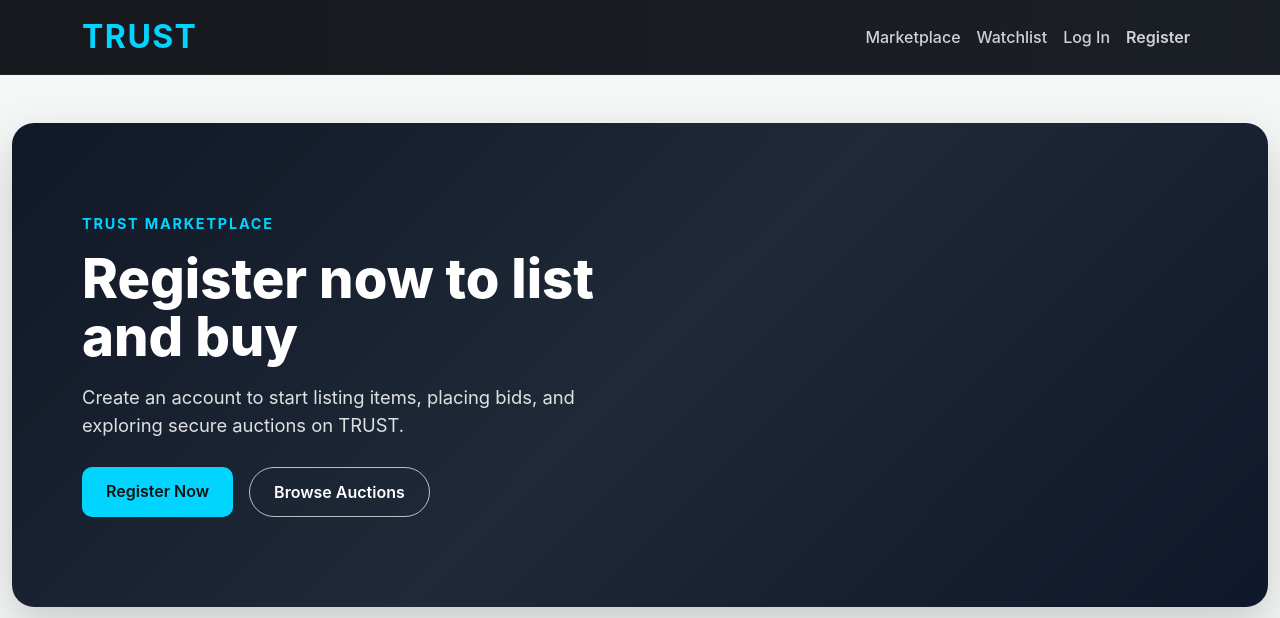
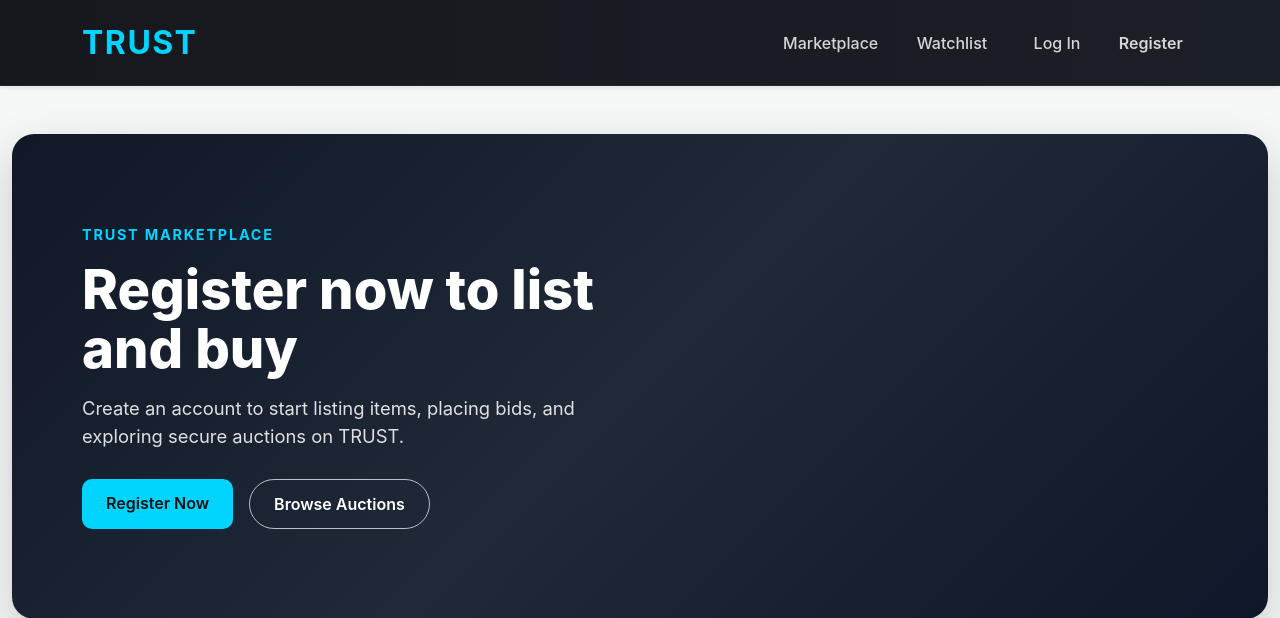
Before and after one commit to jorgemar723/-trust-auction-system, a Flask app: page / in a window 1280 px wide. Shown: the top 618 px of the page. Run offline with Flask 3, Linux system fonts and the light colour scheme; data that the repository does not hold is empty; some libraries are stand-ins or nearby versions.

Commit message:
Squash 1 commits: PROJ-129: refine navbar spacing and navigation styling

```diff
--- a/static/css/style.css
+++ b/static/css/style.css
@@ -17,6 +17,8 @@ body {
 .navbar {
     background: linear-gradient(90deg, #16181d 0%, #1b1f26 100%) !important;
     border-bottom: 1px solid rgba(255, 255, 255, 0.05);
+    padding-top: 0.85rem;
+    padding-bottom: 0.85rem;
 }
 
 .navbar-brand {
@@ -24,14 +26,21 @@ body {
     font-weight: 800;
 }
 
+.navbar .navbar-nav {
+    gap: 0.35rem;
+}
+
 .navbar .nav-link {
-    color: rgba(255, 255, 255, 0.8) !important;
+    color: rgba(255, 255, 255, 0.82) !important;
     font-weight: 500;
-    transition: color 0.2s ease;
+    transition: all 0.2s ease;
+    border-radius: 10px;
+    padding: 0.55rem 0.95rem !important;
 }
 
 .navbar .nav-link:hover {
     color: var(--trust-cyan) !important;
+    background-color: rgba(255, 255, 255, 0.05);
 }
 
 .navbar .nav-link.text-info {
--- a/templates/base.html
+++ b/templates/base.html
@@ -12,55 +12,55 @@
 <body class="d-flex flex-column min-vh-100">
 
 <!-- NAVBAR -->
-<nav class="navbar navbar-expand-lg navbar-dark bg-dark sticky-top">
+<nav class="navbar navbar-expand-lg navbar-dark bg-dark sticky-top shadow-sm">
     <div class="container">
         <a class="navbar-brand fw-bold" href="/" style="letter-spacing: 1.5px; color: #00d4ff;">
             TRUST
         </a>
 
-        <!-- Mobile Toggle (important) -->
-        <button class="navbar-toggler" type="button" data-bs-toggle="collapse" data-bs-target="#navbarNav">
+        <button class="navbar-toggler" type="button" data-bs-toggle="collapse" data-bs-target="#navbarNav"
+                aria-controls="navbarNav" aria-expanded="false" aria-label="Toggle navigation">
             <span class="navbar-toggler-icon"></span>
         </button>
 
         <div class="collapse navbar-collapse" id="navbarNav">
-            <ul class="navbar-nav ms-auto">
+            <ul class="navbar-nav ms-auto align-items-lg-center gap-lg-2">
 
                 <li class="nav-item">
-                    <a class="nav-link" href="/">Marketplace</a>
+                    <a class="nav-link px-lg-3" href="/">Marketplace</a>
                 </li>
 
                 <li class="nav-item">
-                    <a class="nav-link" href="/watchlist">Watchlist</a>
+                    <a class="nav-link px-lg-3" href="/watchlist">Watchlist</a>
                 </li>
 
                 {% if session.get("user_email") %}
                     <li class="nav-item">
-                        <a class="nav-link" href="{{ url_for('my_auctions') }}">My Auctions</a>
+                        <a class="nav-link px-lg-3" href="{{ url_for('my_auctions') }}">My Auctions</a>
                     </li>
                     <li class="nav-item">
-                        <a class="nav-link" href="{{ url_for('create_auction') }}">Create Auction</a>
+                        <a class="nav-link px-lg-3" href="{{ url_for('create_auction') }}">Create Auction</a>
                     </li>
-                    <li class="nav-item ms-lg-3">
-                        <span class="navbar-text text-light me-2">
+                    <li class="nav-item ms-lg-2">
+                        <span class="navbar-text text-light small text-break">
                             {{ session.get("user_email") }}
                         </span>
                     </li>
 
-                    <li class="nav-item">
-                        <a href="{{ url_for('logout') }}" class="nav-link">
+                    <li class="nav-item ms-lg-2">
+                        <a href="{{ url_for('logout') }}" class="nav-link px-lg-3 fw-semibold">
                             Logout
                         </a>
                     </li>
                 {% else %}
-                    <li class="nav-item">
-                        <a href="{{ url_for('login') }}" class="nav-link">
+                    <li class="nav-item ms-lg-2">
+                        <a href="{{ url_for('login') }}" class="nav-link px-lg-3">
                             Log In
                         </a>
                     </li>
 
                     <li class="nav-item">
-                        <a href="{{ url_for('register') }}" class="nav-link fw-semibold">
+                        <a href="{{ url_for('register') }}" class="nav-link px-lg-3 fw-semibold">
                             Register
                         </a>
                     </li>
```
Also changed, not shown: other parts of static/css/style.css (+33 -0 lines).
